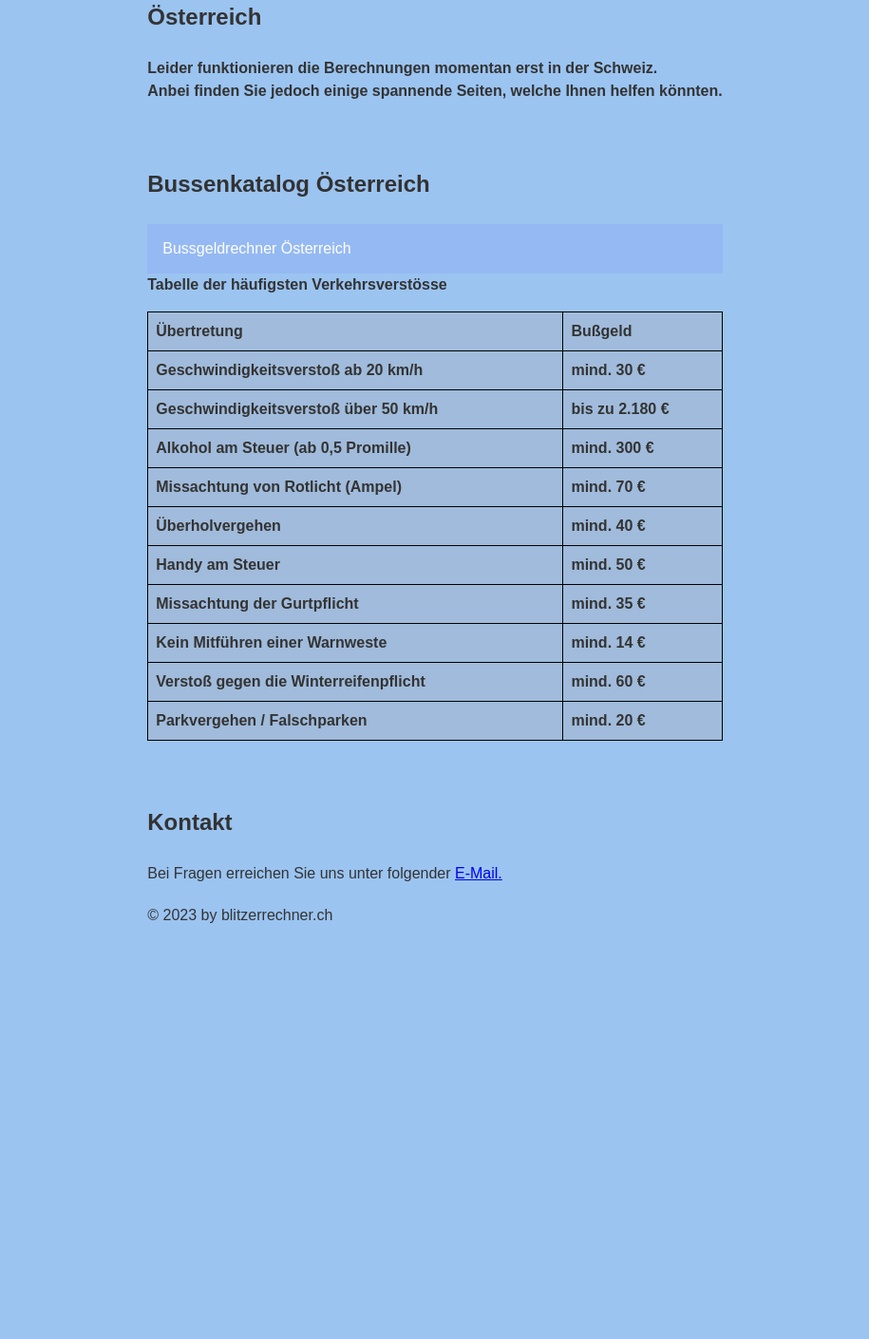
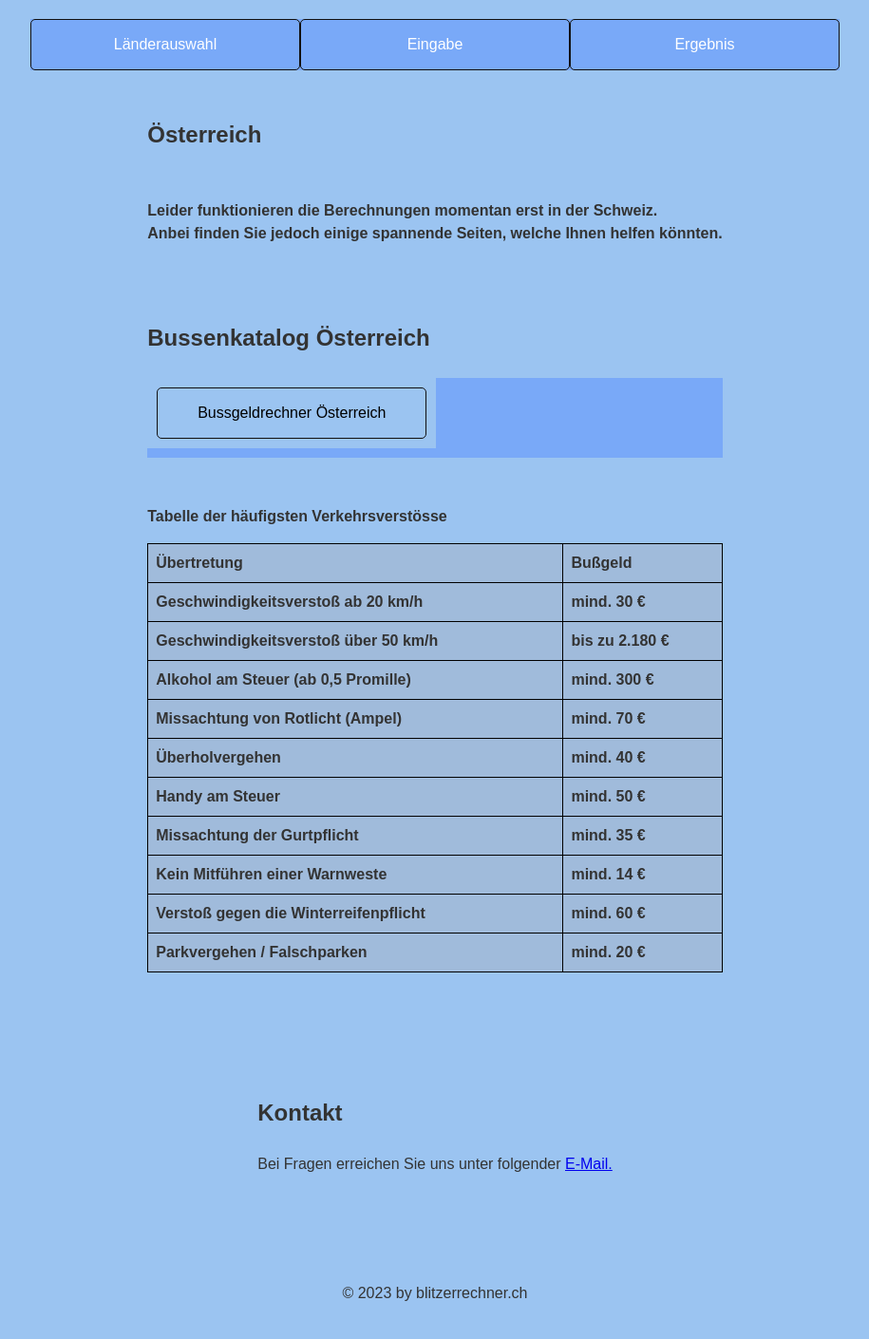
Before and after one commit to yalais/Blitzerrechner-Schweiz, a Flask app: template templates/countries/oesterreich.html in a window 1280 px wide. Shown: the whole page at 95% size, without its empty margins (182-1097 px from the left). Before the commit the page ends 972 px from the top, so only its background shows below. Run offline with Flask 3, Linux system fonts and the light colour scheme; the template is opened without the code that fills it, so the values that code supplies are empty.

Commit message:
style in laender

```diff
--- a/static/style.css
+++ b/static/style.css
@@ -10,7 +10,7 @@
     font-size: 16px;
     line-height: 1.5;
     color: #333;
-    margin: 0;
+    margin: 20px;
     padding: 0;
     background-color: #9bc4f1;
 }
@@ -18,7 +18,7 @@
 
 h1, h2, h3, h4, h5, h6 {
     font-weight: bold;
-    margin-top: 0;
+    margin-top: 50px;
     margin-bottom: 1em;
 }
 
@@ -33,7 +33,7 @@
 
 /* Formular-Stile */
 form {
-    max-width: 600px;
+    width: 600px;
     margin: 2em auto;
     padding: 2em;
     background-color: #f1f1f1;
@@ -117,6 +117,7 @@
     opacity: 1;
 }
 
+
 /* Navigation */
 
 ul {
@@ -124,7 +125,7 @@
     margin: 0;
     padding: 0;
     overflow: hidden;
-    background-color: #95b9f2;
+    background-color: #79a9f8;
 }
 
 li {
@@ -137,10 +138,13 @@
     text-align: center;
     padding: 14px 16px;
     text-decoration: none;
+    width: 250px;
+    border: #111010 solid 1px;
+    border-radius: 5px;
 }
 
-/* Wenn der Benutzer mit der Maus über das Navigationslink fährt */
-li a:hover {
+/* status for hover or no-hover */
+.hover-enabled a:hover {
     background-color: #9ff6b6;
 }
 
@@ -148,3 +152,44 @@
 .active {
     background-color: #4CAF50;
 }
+
+/* styles land */
+
+.ul.li-land-list {
+    list-style-type: none;
+    margin: 0;
+    padding: 0;
+    background-color: #9bc4f1;
+}
+
+.li-land-list li {
+    display: block;
+    background-color: #9bc4f1; /* Gleiche Farbe wie der Hintergrund des HTML-Body */
+    padding: 10px;
+    margin-bottom: 10px;
+    border: none; /* Kein Rand */
+    border-radius: 0; /* Kein Radius */
+}
+
+.li-land-list .li-land a {
+    color: #000000; /* Schwarze Schrift */
+    text-decoration: none;
+}
+
+.li-land-list .li-land a:hover {
+    text-decoration: underline;
+}
+
+.table {
+    width: 100%;
+    border-collapse: collapse;
+}
+.table th, .table td {
+    border: 1px solid #000;
+    padding: 8px;
+    text-align: left;
+}
+.table th, .table td {
+    background-color: #aba8a84e;
+    font-weight: bold;
+}
--- a/templates/base.html
+++ b/templates/base.html
@@ -10,9 +10,9 @@
     <!-- Navigation -->
     <nav>
         <ul>
-            <li class="{{ 'active' if request.path == '/' }}"><a href="{{ url_for('land') }}">Länderauswahl</a></li>
-            <li class="{{ 'active' if request.path == '/eingabe' }}"><a href="{{ url_for('index') }}">Eingabe</a></li>
-            <li>Ergebnis</a></li>
+            <li class="{{ 'active' if request.path == '/' }} hover-enabled"><a href="{{ url_for('land') }}">Länderauswahl</a></li>
+            <li class="{{ 'active' if request.path == '/eingabe' }} hover-enabled"><a href="{{ url_for('index') }}">Eingabe</a></li>
+            <li class="{{ 'active' if request.path == '/kategorie' }}"><a>Ergebnis</a></li>
         </ul>
     </nav>
 
--- a/templates/countries/oesterreich.html
+++ b/templates/countries/oesterreich.html
@@ -1,44 +1,18 @@
 <!-- ausland.html -->
-<!DOCTYPE html>
-<html lang="de">
-<head>
-    <meta charset="UTF-8">
-    <title>Österreich</title>
-    <link rel="stylesheet" type="text/css" href="{{ url_for('static', filename='style.css') }}">
-<style>
-    section {
-        margin-bottom: 20px;
-    }
+{% extends "base.html" %}
 
-    .table {
-            width: 100%;
-            border-collapse: collapse;
-        }
-        .table th, .table td {
-            border: 1px solid #000;
-            padding: 8px;
-            text-align: left;
-        }
-        .table th, .table td {
-            background-color: #aba8a84e;
-            font-weight: bold;
-        }
-</style>
+{% block body %}
 
-</head>
-<body>
 <div>
     <section>
         <h1>Österreich</h1>
         <h4>Leider funktionieren die Berechnungen momentan erst in der Schweiz. <br/>
         Anbei finden Sie jedoch einige spannende Seiten, welche Ihnen helfen könnten.</h4>
     </section>
-        <br>
-        <br>
     <section>
         <h2>Bussenkatalog Österreich</h2>
-            <ul>
-                <li><a href = "https://autorevue.at/bussgeldrechner">Bussgeldrechner Österreich</a></li>
+        <ul class="li-land-list">
+            <li class="li-land"><a href = "https://autorevue.at/bussgeldrechner">Bussgeldrechner Österreich</a></li>
         </ul>
         <h4>Tabelle der häufigsten Verkehrsverstösse</h4>
         <table class="table">
@@ -92,18 +66,6 @@
             </tbody>
         </table>
     </section>
-        <br>
-        <br>
-        <section>
-            <h2>Kontakt</h2>
-            <p>Bei Fragen erreichen Sie uns unter folgender <a href="mailto:yannic.lais@gmx.ch>">E-Mail.</a></p>
-        </section>
-
-        <footer>
-            <p>© 2023 by blitzerrechner.ch</p>
-        </footer>
-
 </div>
 
-</body>
-</html>
+{% endblock %}
```
Also changed, not shown: templates/countries/deutschland.html (+6 -31 lines), templates/countries/frankreich.html (+5 -34 lines), templates/countries/italien.html (+5 -34 lines), templates/countries/lichtenstein.html (+5 -33 lines), 1 other file. Lines whose indentation alone changed are shown as unchanged.
